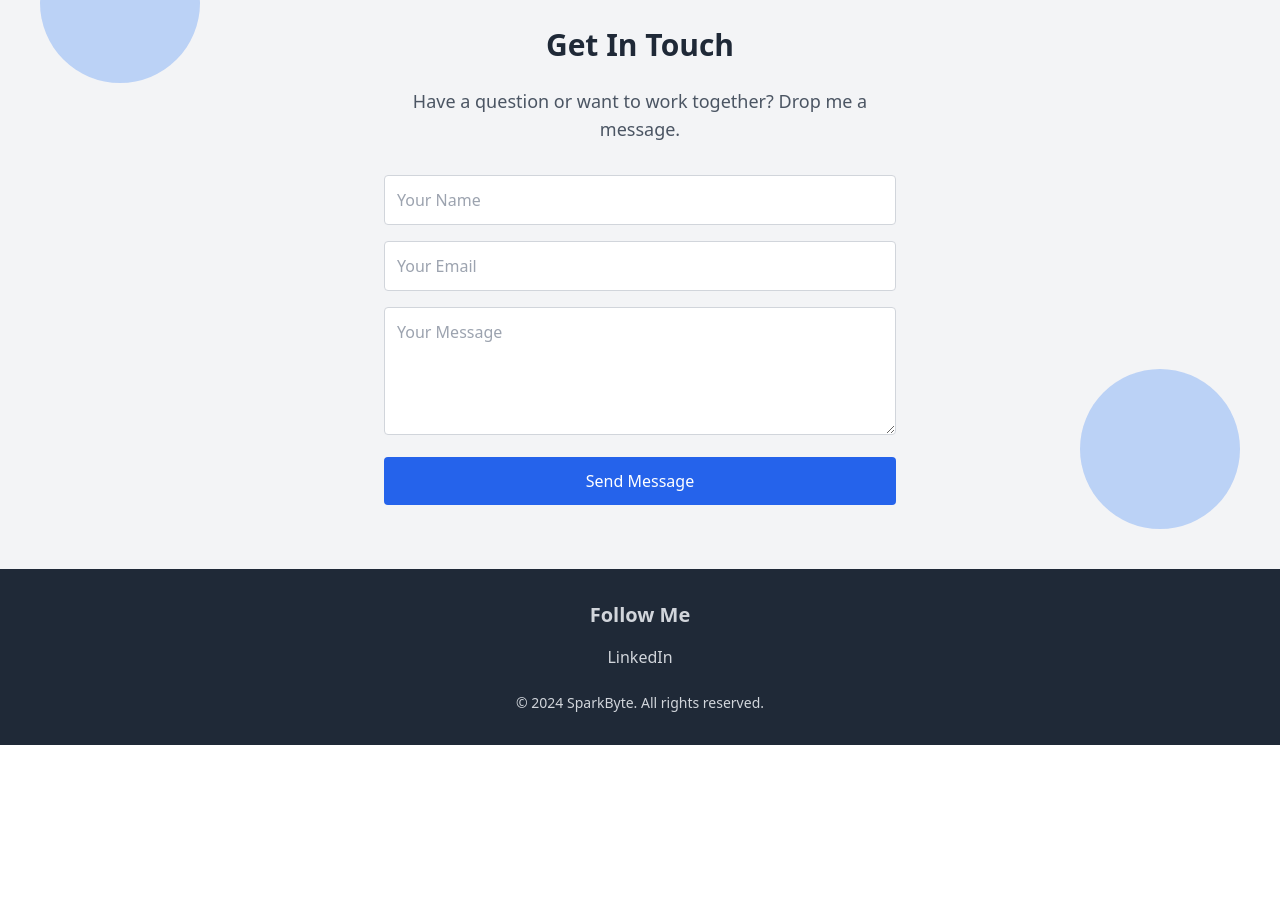
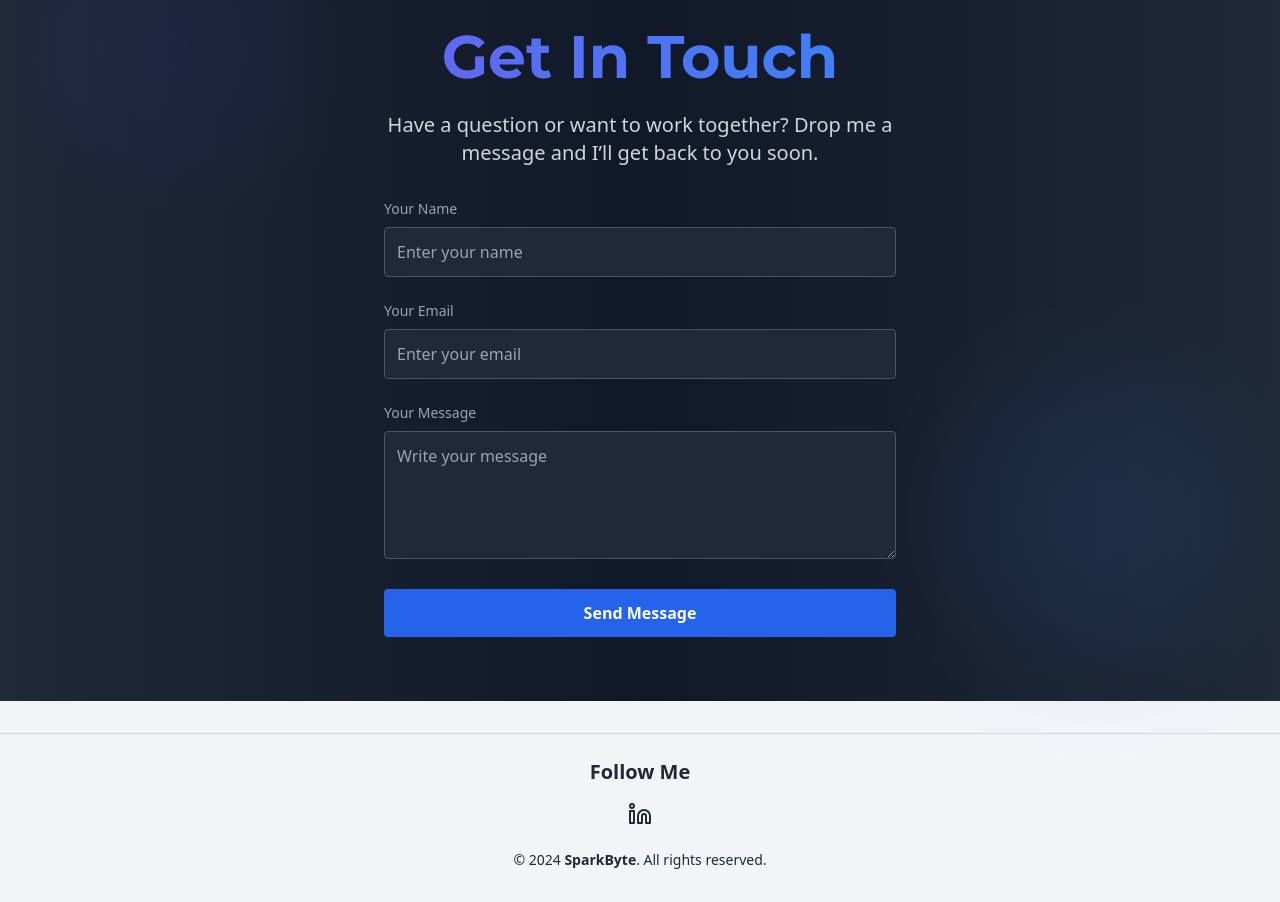
Before and after one commit to Avielbe/landing, a React (Create React App) app: page / in a window 1280 px wide. Shown: the part 2456-3358 px from the top of the page. Before the commit the page ends 3201 px from the top, so only its background shows below. Built offline with nearby package versions, Linux system fonts and the light colour scheme; a web font is replaced by a local one.

Commit message:
improved the footer

```diff
--- a/src/components/Contact.jsx
+++ b/src/components/Contact.jsx
@@ -2,34 +2,51 @@
 import React from 'react';
 
 const Contact = () => (
-    <section id="contact" className="py-16 bg-gray-100 relative">
-        {/* Decorative Background Circles */}
-        <div className="absolute -top-10 left-10 w-40 h-40 bg-blue-500 opacity-30 rounded-full"></div>
-        <div className="absolute bottom-10 right-10 w-40 h-40 bg-blue-500 opacity-30 rounded-full"></div>
+  <section id="contact" className="py-16 bg-gradient-to-r from-gray-800 via-gray-900 to-gray-800 text-white relative">
+    {/* Decorative Background Graphics */}
+    <div className="absolute -top-10 left-10 w-64 h-64 bg-indigo-700 opacity-10 rounded-full blur-3xl"></div>
+    <div className="absolute bottom-10 right-10 w-72 h-72 bg-blue-500 opacity-10 rounded-full blur-3xl"></div>
 
     <div className="container mx-auto px-6 md:px-0 max-w-lg relative z-10 text-center">
-            <h2 className="text-3xl font-bold text-gray-800 mb-6">Get In Touch</h2>
-            <p className="text-lg text-gray-600 mb-8">
-                Have a question or want to work together? Drop me a message.
+      {/* Section Header */}
+      <h2 className="text-5xl md:text-6xl font-montserrat font-bold mb-6 bg-gradient-to-r from-indigo-500 to-blue-500 text-transparent bg-clip-text">
+        Get In Touch
+      </h2>
+      <p className="text-lg md:text-xl text-gray-300 mb-8">
+        Have a question or want to work together? Drop me a message and I’ll get back to you soon.
       </p>
-            <form className="space-y-4">
+
+      {/* Contact Form */}
+      <form className="space-y-6">
+        <div>
+          <label htmlFor="name" className="block text-sm text-gray-400 mb-2 text-left">Your Name</label>
           <input
             type="text"
-                    placeholder="Your Name"
-                    className="w-full p-3 border border-gray-300 rounded focus:outline-none focus:ring-2 focus:ring-blue-500"
+            id="name"
+            placeholder="Enter your name"
+            className="w-full p-3 rounded border border-gray-600 bg-gray-800 text-white placeholder-gray-400 focus:outline-none focus:ring-2 focus:ring-blue-500 transition duration-300"
           />
+        </div>
+        <div>
+          <label htmlFor="email" className="block text-sm text-gray-400 mb-2 text-left">Your Email</label>
           <input
             type="email"
-                    placeholder="Your Email"
-                    className="w-full p-3 border border-gray-300 rounded focus:outline-none focus:ring-2 focus:ring-blue-500"
+            id="email"
+            placeholder="Enter your email"
+            className="w-full p-3 rounded border border-gray-600 bg-gray-800 text-white placeholder-gray-400 focus:outline-none focus:ring-2 focus:ring-blue-500 transition duration-300"
           />
+        </div>
+        <div>
+          <label htmlFor="message" className="block text-sm text-gray-400 mb-2 text-left">Your Message</label>
           <textarea
-                    placeholder="Your Message"
-                    className="w-full p-3 border border-gray-300 rounded h-32 focus:outline-none focus:ring-2 focus:ring-blue-500"
+            id="message"
+            placeholder="Write your message"
+            className="w-full p-3 rounded border border-gray-600 bg-gray-800 text-white placeholder-gray-400 h-32 focus:outline-none focus:ring-2 focus:ring-blue-500 transition duration-300"
           ></textarea>
+        </div>
         <button
           type="submit"
-                    className="w-full py-3 bg-blue-600 text-white rounded hover:bg-blue-700 transition duration-300"
+          className="w-full py-3 rounded bg-blue-600 hover:bg-blue-700 text-white font-semibold transition duration-300"
         >
           Send Message
         </button>
--- a/src/components/Footer.jsx
+++ b/src/components/Footer.jsx
@@ -1,24 +1,33 @@
 // src/components/Footer.jsx
 import React from 'react';
+import { Linkedin } from 'lucide-react';
 
 const Footer = () => (
-    <footer className="bg-gray-800 text-gray-300 py-8">
+  <footer className="bg-gray-100 text-gray-800 py-8">
     <div className="container mx-auto text-center">
+      {/* Divider */}
+      <div className="border-t border-gray-300 mb-6"></div>
+
+      {/* Follow Me Section */}
       <div className="mb-4">
-                <h2 className="text-xl font-semibold">Follow Me</h2>
-                <div className="flex justify-center space-x-4 mt-4">
-                    {/* <a href="https://twitter.com" target="_blank" rel="noopener noreferrer" className="text-gray-300 hover:text-blue-400">
-                        <i className="fab fa-twitter"></i> Twitter
-                    </a> */}
-                    <a href="https://linkedin.com" target="_blank" rel="noopener noreferrer" className="text-gray-300 hover:text-blue-500">
-                        <i className="fab fa-linkedin"></i> LinkedIn
+        <h2 className="text-xl font-semibold mb-4">Follow Me</h2>
+        <div className="flex justify-center space-x-6">
+          {/* LinkedIn */}
+          <a
+            href="https://linkedin.com"
+            target="_blank"
+            rel="noopener noreferrer"
+            className="text-gray-800 hover:text-blue-500 transition duration-300"
+          >
+            <Linkedin size={24} />
           </a>
-                    {/* <a href="https://github.com" target="_blank" rel="noopener noreferrer" className="text-gray-300 hover:text-white">
-                        <i className="fab fa-github"></i> GitHub
-                    </a> */}
         </div>
       </div>
-            <p className="text-sm mt-6">&copy; {new Date().getFullYear()} SparkByte. All rights reserved.</p>
+
+      {/* Copyright Section */}
+      <p className="text-sm mt-6">
+        &copy; {new Date().getFullYear()} <span className="font-semibold">SparkByte</span>. All rights reserved.
+      </p>
     </div>
   </footer>
 );
```
Lines whose indentation alone changed are shown as unchanged.
